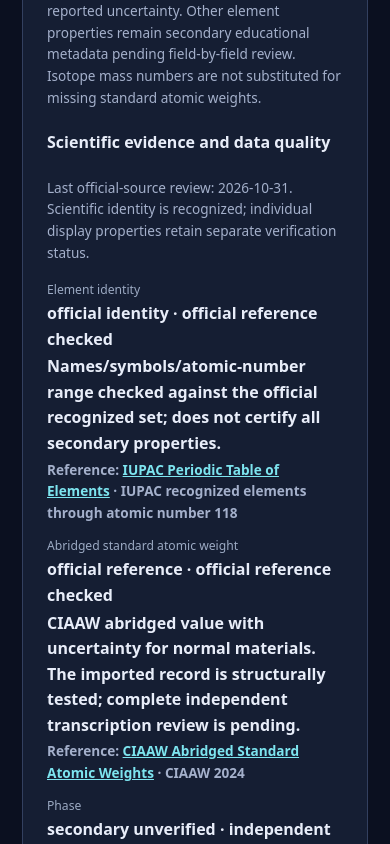
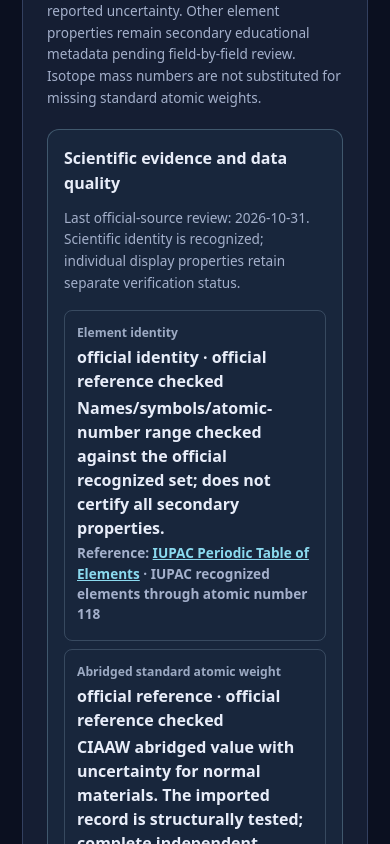
Before and after one commit to foxcyloxcy/periodic-table-calculator, a Next.js app: page /periodic-table-calculator/ in a window 390 px wide. Shown: the part 2760-3604 px from the top of the page. Built offline with nearby package versions, Linux system fonts and the light colour scheme.

Commit message:
style: responsive per-field scientific source and confidence cards

```diff
--- a/src/app/globals.css
+++ b/src/app/globals.css
@@ -58,3 +58,11 @@
 .unified-record h3,.unified-record h4{margin:6px 0;font-size:1.25rem}
 .unified-record p{margin:9px 0}.unified-record a,.unified-search a{color:#83ddea;text-decoration:underline}
 .unified-notices{border-left:3px solid #73839e;padding:6px 12px;margin:15px 0;background:#24314a}
+
+.element-evidence{margin:20px 0;padding:16px;background:rgba(32,55,78,.35);border:1px solid rgba(130,169,190,.38);border-radius:12px}
+.element-evidence h4{margin:0 0 10px}
+.element-evidence dl{display:grid;gap:8px}
+.element-evidence .audit-property{display:block;padding:12px;border:1px solid rgba(129,155,180,.3);border-radius:8px}
+.element-evidence .audit-property dt{font-weight:700;margin-bottom:3px}
+.element-evidence .audit-property dd{margin:3px 0;line-height:1.5;overflow-wrap:anywhere}
+.element-evidence .audit-property a{color:#8bdaef;text-decoration:underline}
```
